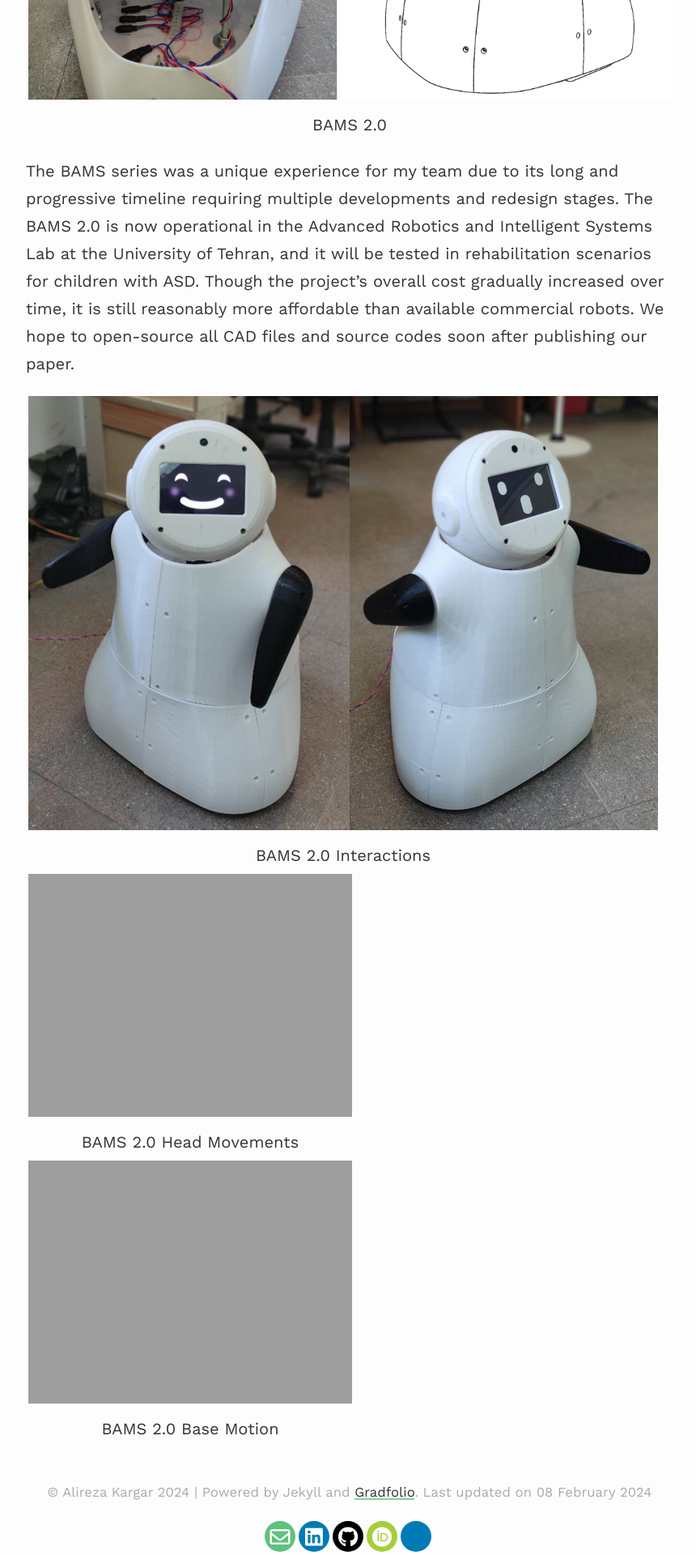
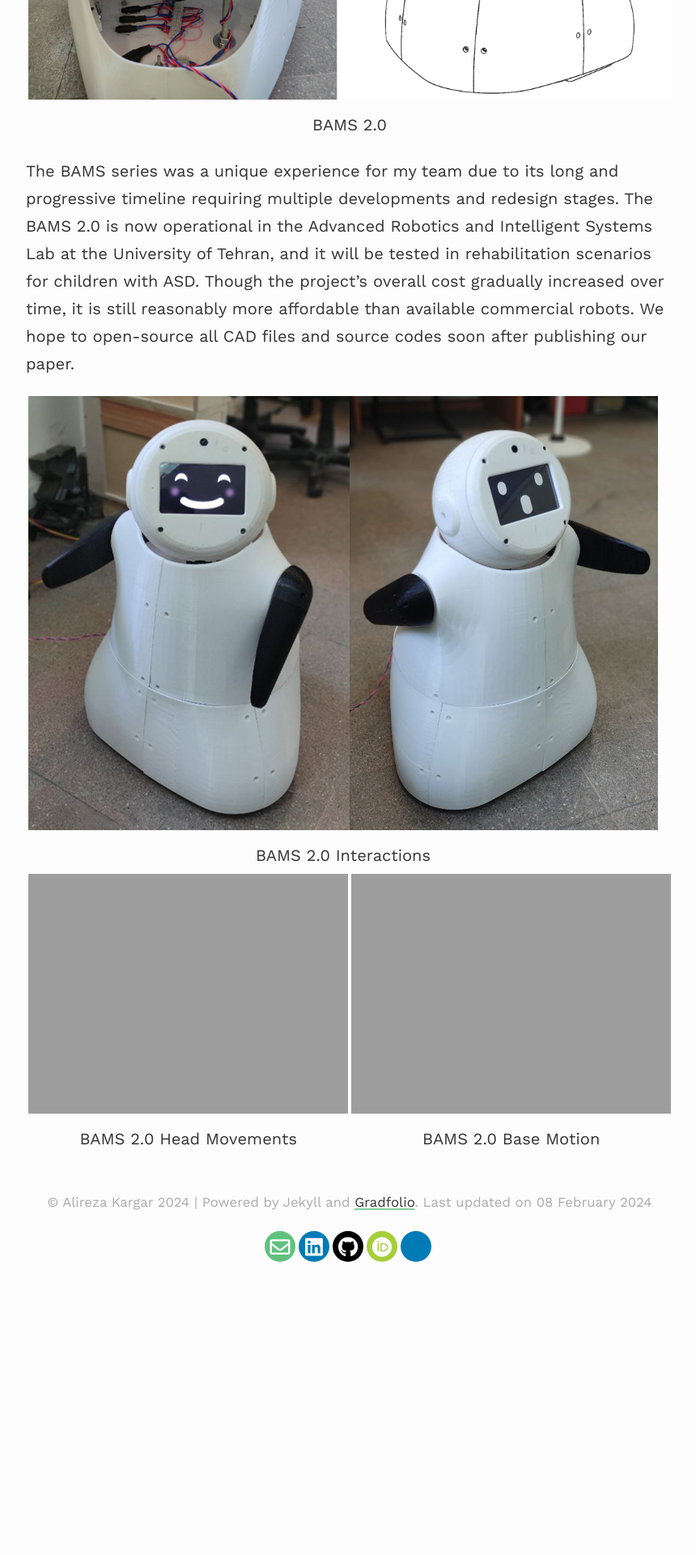
Before and after one commit to alireza-kargar/alireza-kargar.github.io, a Jekyll site: the page built from _projects/bams.md, in a window 1280 px wide. Shown: the part 3976-5896 px from the top of the page at 81% size, without its empty margins (208-1068 px from the left). Built offline with Jekyll 4.4.1, drawn with Linux system fonts in a browser that asks for light colours; nearby versions of some CDN libraries; after the commit the page ends 5538 px from its top, so only the background shows below that.

Commit message:
bams gif position eddit

```diff
--- a/_projects/bams.md
+++ b/_projects/bams.md
@@ -43,10 +43,6 @@
 |:-:|
 |BAMS 2.0 Interactions|
 
-|![BAMS2_head](https://alireza-kargar.github.io/assets/bams/bams2_head.gif)|
-|:-:|
-|BAMS 2.0 Head Movements|
-
-|![BAMS2_movement](https://alireza-kargar.github.io/assets/bams/bams2_movement.gif)|
-|:-:|
-|BAMS 2.0 Base Motion|
+|![BAMS2_head](https://alireza-kargar.github.io/assets/bams/bams2_head.gif)|![BAMS2_movement](https://alireza-kargar.github.io/assets/bams/bams2_movement.gif)|
+|:-----------------------------------------:|:-----------------------------------------:|
+|BAMS 2.0 Head Movements|BAMS 2.0 Base Motion|
```
